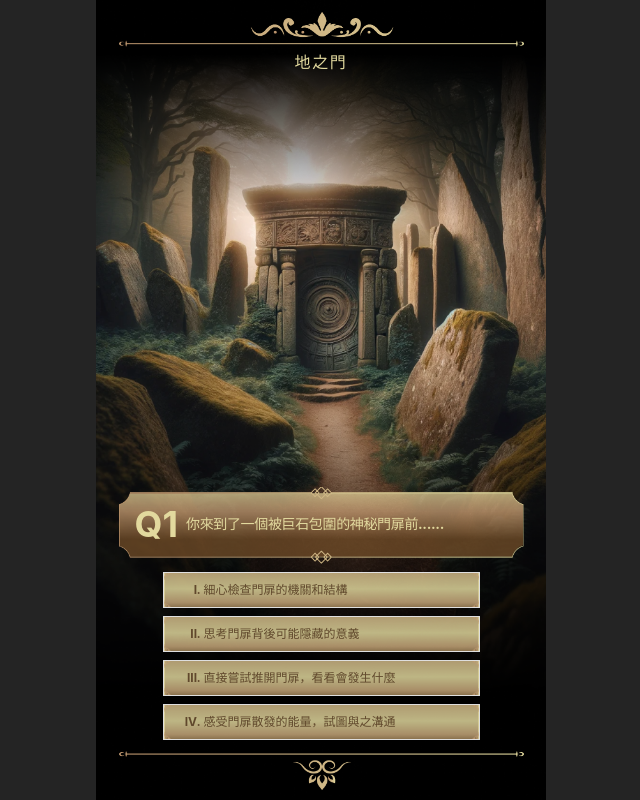
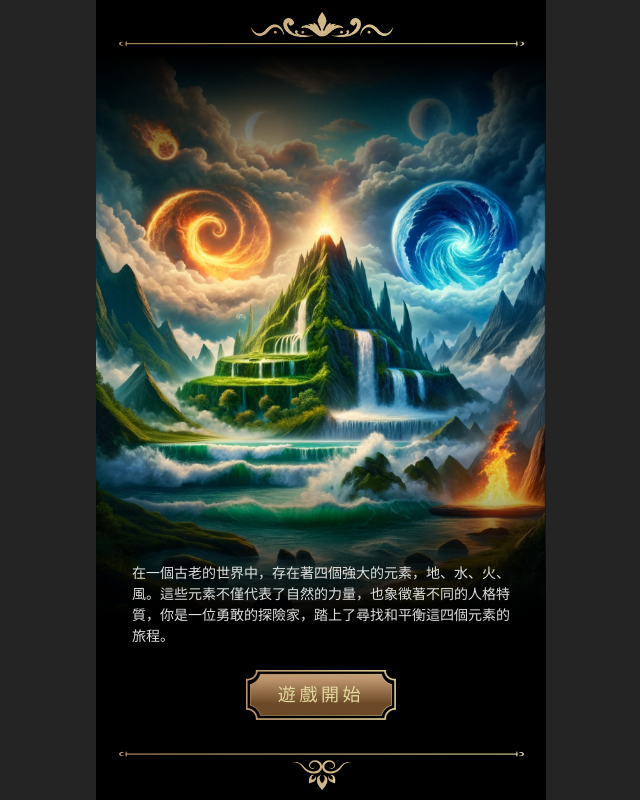
Before and after one commit to ruocroco/psychological-test, a React (Vite) app: page /#/ in a window 1280 px wide. Both pictures are taken after a click on the button "立即測驗". Shown: the whole page, without its empty margins (319-959 px from the left). Built offline with nearby package versions, Linux system fonts and the light colour scheme; a web font is replaced by a local one.

Commit message:
feat: add start page

```diff
--- a/index.html
+++ b/index.html
@@ -5,6 +5,8 @@
     <link rel="icon" type="image/svg+xml" href="/vite.svg" />
     <meta name="viewport" content="width=device-width, initial-scale=1.0" />
     <title>探索元素心靈之旅：啟發您潛在的力量</title>
+    <link rel="preload" href="/button-bg.png" as="image" />
+    <link rel="preload" href="/start-bg.png" as="image" />
     <link rel="preload" href="/level-bg-1.png" as="image" />
     <link rel="preload" href="/level-bg-2.png" as="image" />
     <link rel="preload" href="/level-bg-3.png" as="image" />
--- a/src/components/Landing.jsx
+++ b/src/components/Landing.jsx
@@ -6,11 +6,11 @@ export default function Landing(props) {
   if (!setScores) return null;
 
   function begin() {
-    setScores([0, 0, 0, 0]);
+    setScores([]);
   }
 
   return (
-    <div className="relative max-w-[450px] h-full pt-[60vh] mx-auto">
+    <div className="relative max-w-[450px] h-full mx-auto">
       <img
         src={imgSrc(landingJson.landingBgImg)}
         className="absolute h-full w-full object-cover object-center inset-0"
@@ -20,16 +20,13 @@ export default function Landing(props) {
         className="aspect-[11.83] object-contain object-center w-[90%] absolute top-[12px] left-0 right-0 mx-auto"
       />
       <button
-        className="relative w-[150px] h-[50px] cursor-pointer hover:brightness-[1.05] bg-transparent mx-auto z-10 flex items-center justify-center"
+        className="relative top-[60vh] w-[150px] h-[50px] cursor-pointer hover:brightness-[1.1] block mx-auto focus-visible:outline-0"
         onClick={begin}
       >
-        <span className="relative tracking-[0.2em] text-[18px] z-10">
+        <img src={imgSrc(landingJson.buttonBgImg)} className="absolute" />
+        <span className="relative tracking-[0.2em] text-[18px] z-10 leading-[50px] text-primary">
           {landingJson.buttonText}
         </span>
-        <img
-          src={imgSrc(landingJson.buttonBgImg)}
-          className="absolute h-full w-full object-cover object-center top-0"
-        />
       </button>
       <img
         src={imgSrc(landingJson.decorationBottomLineImg)}
--- a/src/components/Level.jsx
+++ b/src/components/Level.jsx
@@ -37,7 +37,7 @@ export default function Level(props) {
         {level.story.title}
       </div>
       <div className="w-full absolute bottom-[60px] flex flex-col items-center">
-        <div className="flex-col relative justify-center items-stretch overflow-hidden flex aspect-[5.27] w-[90%] p-4 pb-5">
+        <div className="flex-col relative justify-center items-stretch overflow-hidden flex aspect-[5.27] w-[90%] h-[65px] p-4 pb-5">
           <img
             src={imgSrc(level.questionBlockBgImg)}
             className="absolute h-full w-full object-cover object-center inset-0"
@@ -53,7 +53,7 @@ export default function Level(props) {
           {level.story.options.map((option, index) => (
             <button
               key={option.key}
-              className="relative block w-[317px] h-[36px] border-[0.5px] pl-10 border-orange-200 cursor-pointer"
+              className="relative block w-[317px] h-[36px] border-[0.5px] pl-10 border-orange-200 cursor-pointer hover:brightness-[1.1]"
               onClick={() => onOptionClick(index)}
             >
               <img
--- a/src/components/Name.jsx
+++ b/src/components/Name.jsx
@@ -11,6 +11,7 @@ export default function Name(props) {
     e.preventDefault();
     setUser({ name: e.target.elements.username.value });
     // send scores and name to GA4 custom event
+    console.log("user :>> ", e.target.elements.username.value);
     console.log("scores :>> ", scores);
   };
 
@@ -48,13 +49,13 @@ export default function Name(props) {
                 type="text"
                 id="username"
                 name="username"
-                className="mt-[9px] w-[168px] rounded-[23px] border-border border-2 px-4 text-center"
+                className="mt-[9px] w-[160px] rounded-[23px] border-border border-2 px-4 text-center opacity-[0.7] focus-visible:outline-0"
               />
             </div>
           </div>
           <button
             type="submit"
-            className="relative mt-[60px] w-[150px] h-[50px] block mx-auto cursor-pointer"
+            className="relative mt-[60px] w-[150px] h-[50px] block mx-auto cursor-pointer focus-visible:outline-0"
           >
             <img
               src={imgSrc(nameJson.buttonBgImg)}
--- /dev/null
+++ b/src/components/Start.jsx
@@ -0,0 +1,54 @@
+import { useState } from "react";
+import startJson from "@/resources/start.json";
+import { imgSrc } from "@/utils/imgSrc";
+
+export default function Start(props) {
+  const { setScores } = props ?? {};
+
+  const [fadeIn, setFadeIn] = useState(true);
+
+  const gameStarts = () => {
+    setScores([0, 0, 0, 0]);
+  };
+
+  return (
+    <div
+      className={`${
+        fadeIn && "animate-fadeIn"
+      } relative max-w-[450px] h-full mx-auto flex flex-col items-center`}
+      onAnimationEnd={() => {
+        setFadeIn(false);
+      }}
+    >
+      <img
+        src={imgSrc(startJson.bgImg)}
+        className="absolute h-full w-full object-cover object-center inset-0"
+      />
+      <div className="absolute bottom-[80px] px-9">
+        <div className="text-[14px]">{startJson.storyText}</div>
+        <button
+          className="relative w-[150px] h-[50px] mt-6 block mx-auto hover:brightness-[1.1] focus-visible:outline-0"
+          onClick={gameStarts}
+        >
+          <img
+            src={imgSrc(startJson.buttonBgImg)}
+            alt=""
+            className="absolute"
+          />
+          <span className="relative z-10 leading-[50px] text-lg tracking-[0.2em] text-primary">
+            {startJson.buttonText}
+          </span>
+        </button>
+      </div>
+      <img
+        src={imgSrc(startJson.decorationTopLineImg)}
+        className="object-contain object-center w-[90%] absolute top-[12px] left-0 right-0 mx-auto"
+      />
+
+      <img
+        src={imgSrc(startJson.decorationBottomLineImg)}
+        className="object-contain object-center w-[90%] absolute bottom-[10px] left-0 right-0 mx-auto"
+      />
+    </div>
+  );
+}
--- a/src/pages/Main.jsx
+++ b/src/pages/Main.jsx
@@ -1,6 +1,7 @@
 import { useState } from "react";
 
 import Landing from "@/components/Landing";
+import Start from "@/components/Start";
 import Level from "@/components/Level";
 import Name from "@/components/Name";
 import Character from "@/components/Character";
@@ -8,27 +9,24 @@ import Character from "@/components/Character";
 export default function Main() {
   const [user, setUser] = useState({ name: "" });
   const [scores, setScores] = useState(null);
-  console.log("scores :>> ", scores);
-  console.log("user.name :>> ", user.name);
-  console.log(
-    "scores?.reduce((sum, score) => sum+score) :>> ",
-    scores?.reduce((sum, score) => sum + score)
-  );
+
   const isLanding = scores === null;
+  const isStart = scores?.length === 0;
   const isLevel =
-    scores !== null && scores.reduce((sum, score) => sum + score) < 11;
+    scores?.length === 4 && scores.reduce((sum, score) => sum + score) < 11;
   const isName =
-    scores !== null &&
+    scores?.length === 4 &&
     scores.reduce((sum, score) => sum + score) === 11 &&
     !user.name;
   const isCharacter =
-    scores !== null &&
+    scores?.length === 4 &&
     scores.reduce((sum, score) => sum + score) === 11 &&
     user.name;
 
   return (
     <>
       {isLanding && <Landing setScores={setScores} />}
+      {isStart && <Start setScores={setScores} />}
       {isLevel && <Level scores={scores} setScores={setScores} />}
       {isName && <Name scores={scores} setUser={setUser} />}
       {isCharacter && <Character scores={scores} user={user} />}
--- /dev/null
+++ b/src/resources/start.json
@@ -0,0 +1,8 @@
+{
+  "bgImg": "start-bg.png",
+  "decorationTopLineImg": "decoration-top-line.png",
+  "decorationBottomLineImg": "decoration-bottom-line.png",
+  "buttonBgImg": "button-bg.png",
+  "buttonText": "遊戲開始",
+  "storyText": "在一個古老的世界中，存在著四個強大的元素，地、水、火、風。這些元素不僅代表了自然的力量，也象徵著不同的人格特質，你是一位勇敢的探險家，踏上了尋找和平衡這四個元素的旅程。"
+}
```
